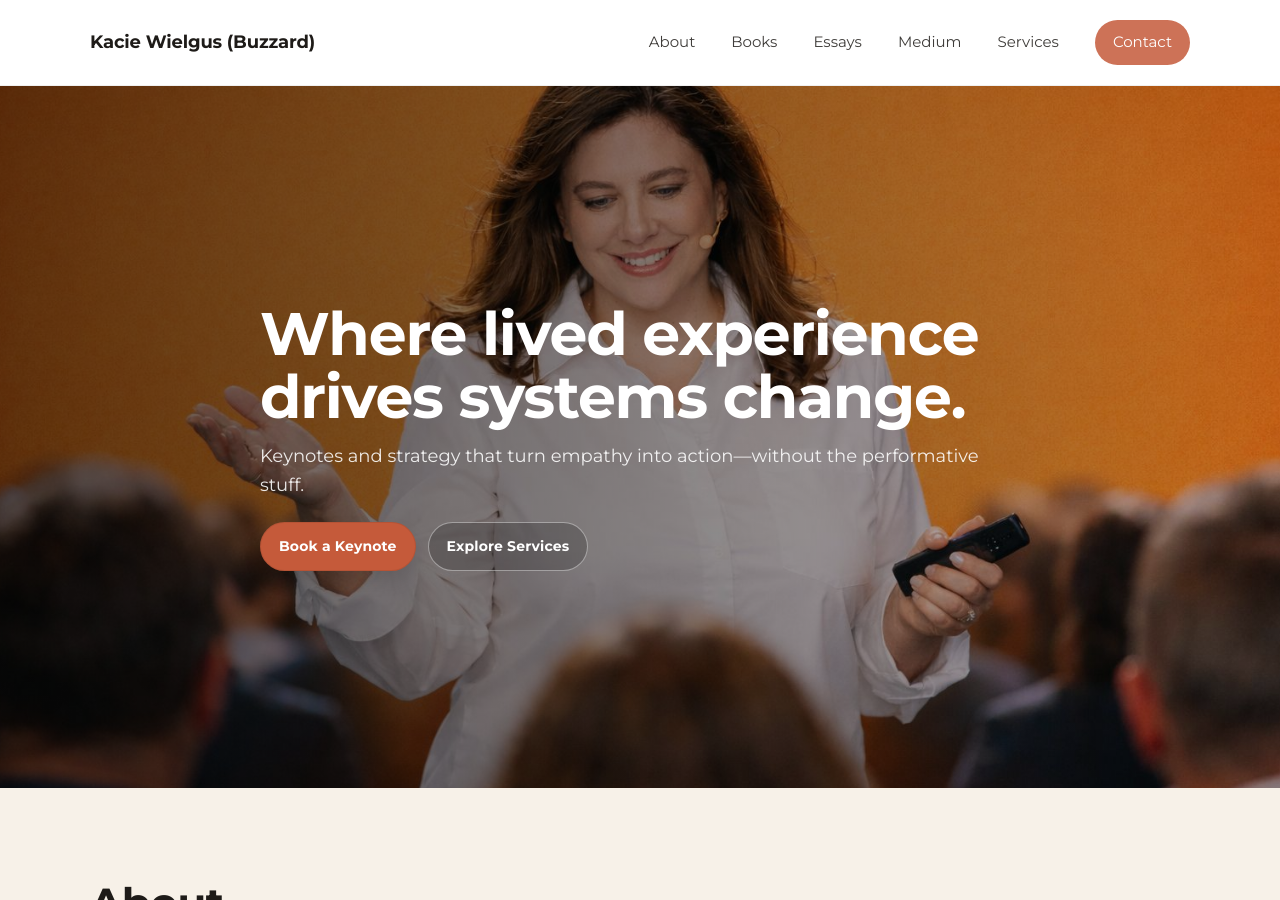
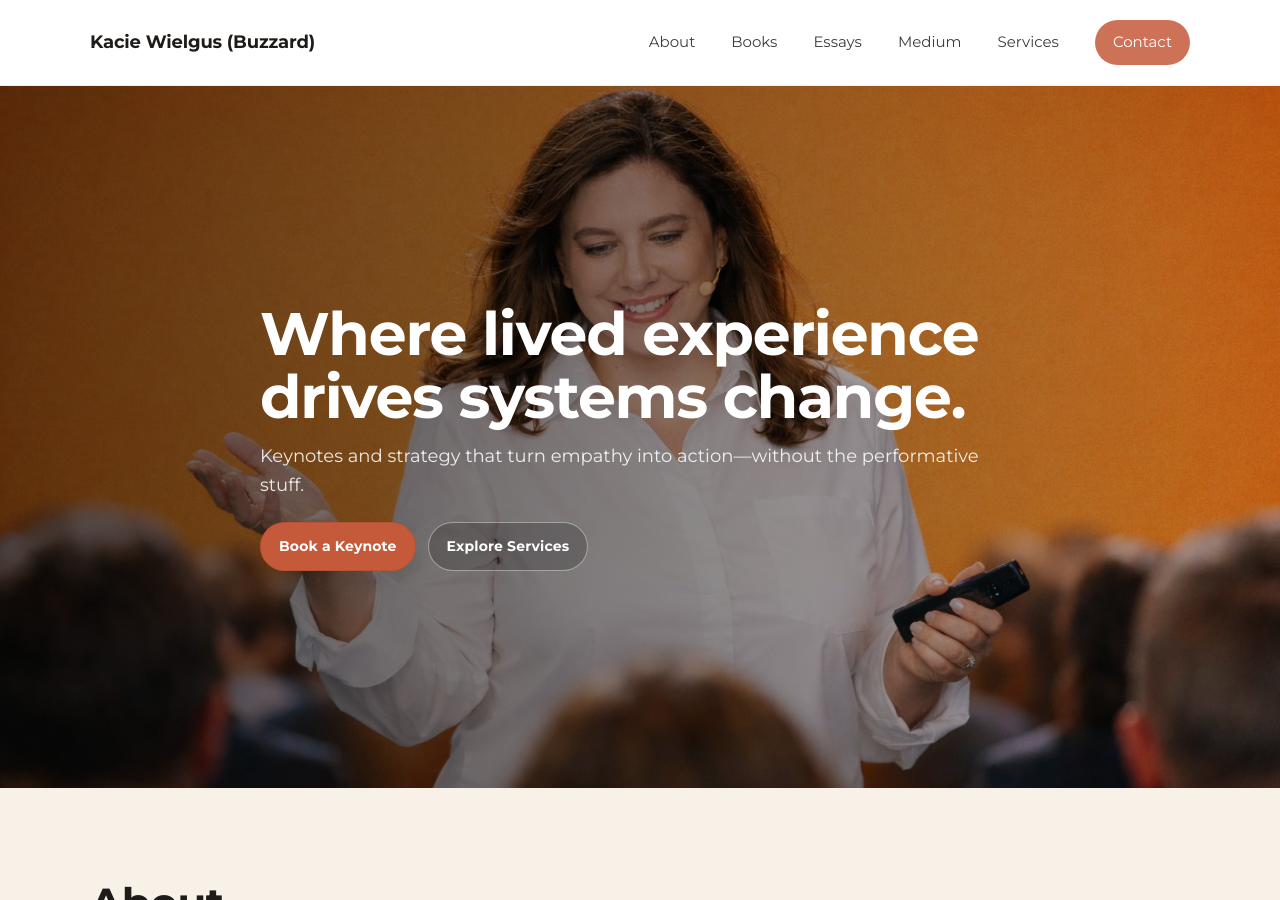
Before and after one commit to kaciebuzzard-rgb/new, a Jekyll site: the page built from index.md, in a window 1280 px wide and 900 px high. Built offline with Jekyll 4.4.1, drawn with Linux system fonts in a browser that asks for light colours.

Commit message:
Update object-position for hero image
Adjust image positioning in hero section for better visibility.

```diff
--- a/assets/css/style.css
+++ b/assets/css/style.css
@@ -192,6 +192,10 @@
   width:100%;
   height:100%;
   object-fit:cover;
+
+  /* moves image down so head is visible */
+  object-position:center 20%;
+
   transform:scale(1.02);
 }
 .hero-overlay{
```
